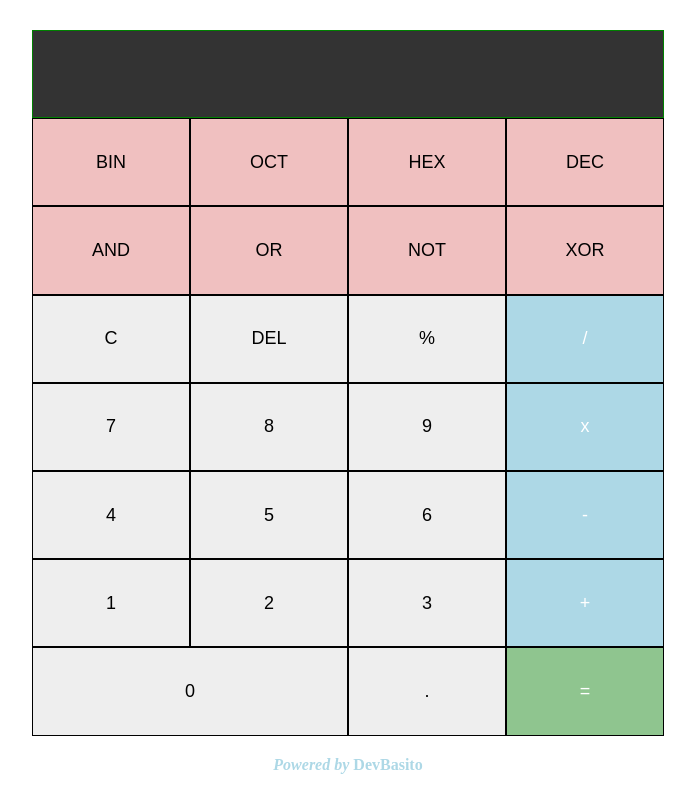
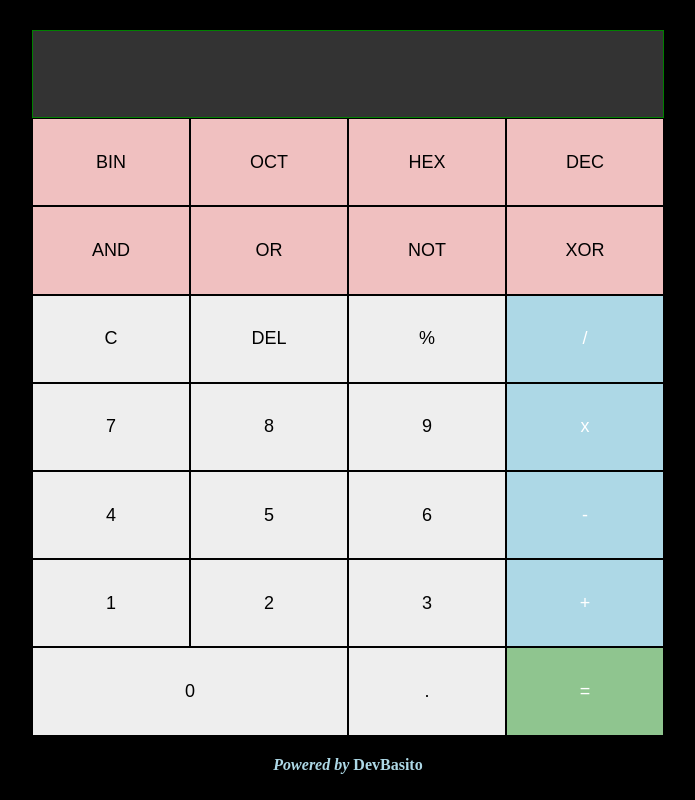
Before and after one commit to DevBasito/Programmer-s-Calculator, a plain HTML site: page index.html in a window 1280 px wide. Shown: the whole page, without its empty margins (292-987 px from the left). Drawn offline with Linux system fonts and the light colour scheme.

Commit message:
Update index.html

```diff
--- a/index.html
+++ b/index.html
@@ -8,7 +8,7 @@
   <title>Programmer's Calculator</title>
 </head>
 
-<body class='bg-dark' >
+<body bgcolor='black' >
 
   <div class="calculator">
     <input type="text" id="screen" disabled>
```
